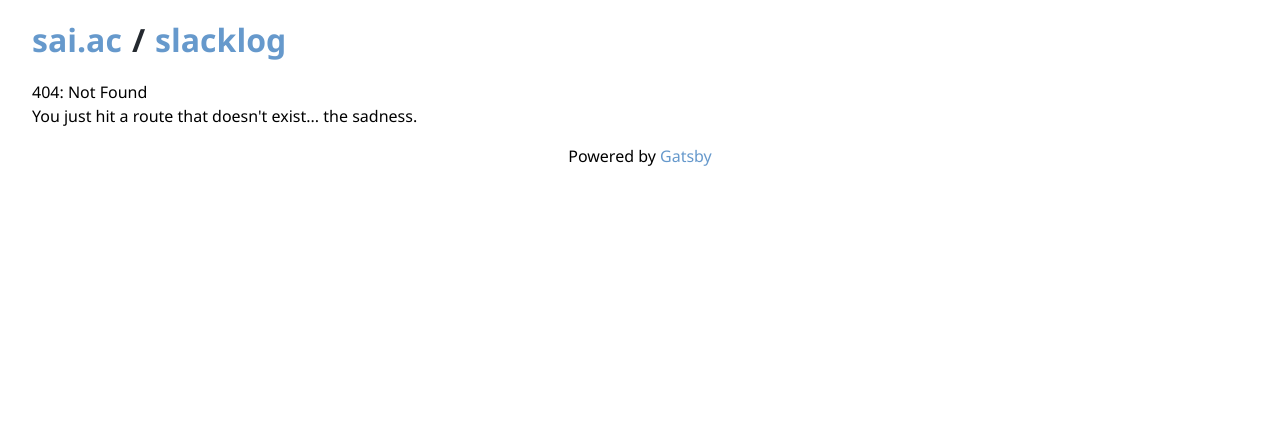
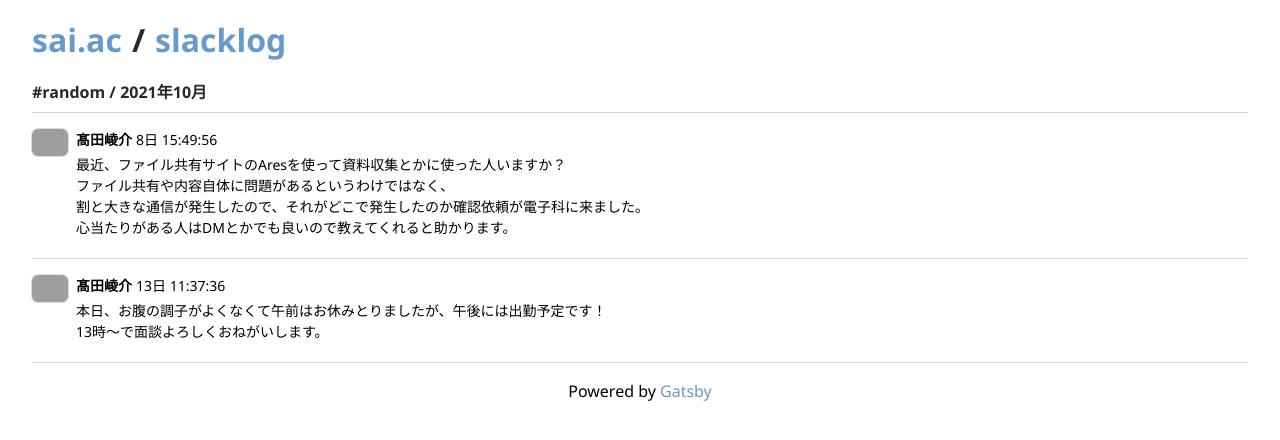
Before and after one commit to kcct-rtakada/slacklog, a Gatsby site: page /channels/random/202110 in a window 1280 px wide. Before the commit this address had no page. Built offline with nearby package versions, Linux system fonts and the light colour scheme; Gatsby itself is replaced by a stand-in of ours; grey boxes are pictures that could not be loaded.

Commit message:
:sparkles: message format

```diff
--- a/src/pages/channels/random.js
+++ b/src/pages/channels/random.js
@@ -8,7 +8,7 @@
       <Layout>
         <h4 className={"channels"}>#random</h4>
         <nav className={"nav"}>
-          <Link to={`/`} className={"nav-items"}>2021年10月</Link>
+          <Link to={`/channels/random/202110`} className={"nav-items"}>2021年10月</Link>
           <Link to={`/`} className={"nav-items"}>2021年9月</Link>
           <Link to={`/`} className={"nav-items"}>2021年8月</Link>
         </nav>
--- /dev/null
+++ b/src/pages/channels/random/202110.js
@@ -0,0 +1,53 @@
+import React from "react"
+import "../../../styles/message.css"
+import Layout from "../../../components/layout"
+
+export default function random202110() {
+  return (
+    <Layout>
+
+      <h4 className={"title-h4 border-bottom"}>#random / 2021年10月</h4>
+
+      <div className={"border-bottom mt-16 fs-14"}>
+        <div className={"float-left mr-8"}>
+          <img className={"round-img"} width={"36"} height={"36"} alt={""}
+               src={"https://avatars.slack-edge.com/2021-04-06/1931380408275_62c83b37e4d6201b7fd5_72.jpg"}/>
+        </div>
+        <div>
+          <span className={"text-bold mr-4"}>髙田崚介</span>
+          <span>8日 15:49:56</span>
+        </div>
+        <div className={"overflow-hidden mb-16"}>
+          <div className={"pt-4 pb-4"}>
+            最近、ファイル共有サイトのAresを使って資料収集とかに使った人いますか？
+            <br/>
+            ファイル共有や内容自体に問題があるというわけではなく、
+            <br/>
+            割と大きな通信が発生したので、それがどこで発生したのか確認依頼が電子科に来ました。
+            <br/>
+            心当たりがある人はDMとかでも良いので教えてくれると助かります。
+          </div>
+        </div>
+      </div>
+
+      <div className={"border-bottom mt-16 fs-14"}>
+        <div className={"float-left mr-8"}>
+          <img className={"round-img"} width={"36"} height={"36"} alt={""}
+               src={"https://avatars.slack-edge.com/2021-04-06/1931380408275_62c83b37e4d6201b7fd5_72.jpg"}/>
+        </div>
+        <div>
+          <span className={"text-bold mr-4"}>髙田崚介</span>
+          <span>13日 11:37:36</span>
+        </div>
+        <div className={"overflow-hidden mb-16"}>
+          <div className={"pt-4 pb-4"}>
+            本日、お腹の調子がよくなくて午前はお休みとりましたが、午後には出勤予定です！
+            <br/>
+            13時～で面談よろしくおねがいします。
+          </div>
+        </div>
+      </div>
+
+    </Layout>
+  )
+}
--- /dev/null
+++ b/src/styles/message.css
@@ -0,0 +1,65 @@
+.title-h4 {
+    padding-bottom: 8px;
+    margin-bottom: 8px;
+    color: #24292f;
+    font-weight: 600;
+}
+
+.fs-14 {
+    font-size: 14px;
+}
+
+.m-16 {
+    margin: 16px;
+}
+
+.mr-8 {
+    margin-right: 8px;
+}
+
+.mr-4 {
+    margin-right: 4px;
+}
+
+.mt-16 {
+    margin-top: 16px;
+}
+
+.mb-16 {
+    margin-bottom: 16px;
+}
+
+.pt-4 {
+    padding-top: 4px;
+}
+
+.pb-4 {
+    padding-bottom: 4px;
+}
+
+.border-bottom {
+    border-bottom: 1px solid #d0d7de;
+}
+
+.float-left {
+    float: left;
+}
+
+.text-bold {
+    font-weight: 600;
+}
+
+.overflow-hidden {
+    overflow: hidden;
+}
+
+.round-img {
+    display: inline-block;
+    overflow: hidden;
+    line-height: 1;
+    vertical-align: middle;
+    background-color: white;
+    border-radius: 6px;
+    flex-shrink: 0;
+    box-shadow: 0 0 0 1px rgba(27,31,36,0.15);
+}
```
